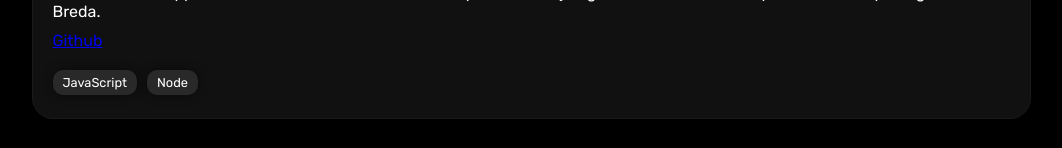
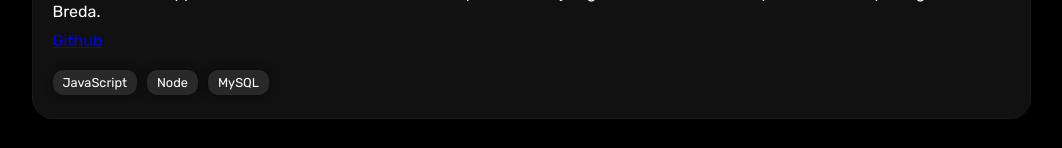
Before and after one commit to Somfic/portfolio, a SvelteKit app: page / in a window 1280 px wide. Shown: the part 6779-6927 px from the top of the page, without its empty margins (109-1171 px from the left). Built offline with nearby package versions, Linux system fonts and the light colour scheme.

Commit message:
♻️ Add `mysql` tag
semver: chore

```diff
--- a/src/routes/+page.svelte
+++ b/src/routes/+page.svelte
@@ -116,7 +116,7 @@
 			location="Avans Hogeschool"
 			image="skoolworkshop.png"
 			github="https://github.com/Somfic/skoolworkshop"
-			tags={['JavaScript', 'Node']}
+			tags={['JavaScript', 'Node', 'MySQL']}
 		/>
 	</Item>
 	<!-- <Item width={2} height={3}>
```
